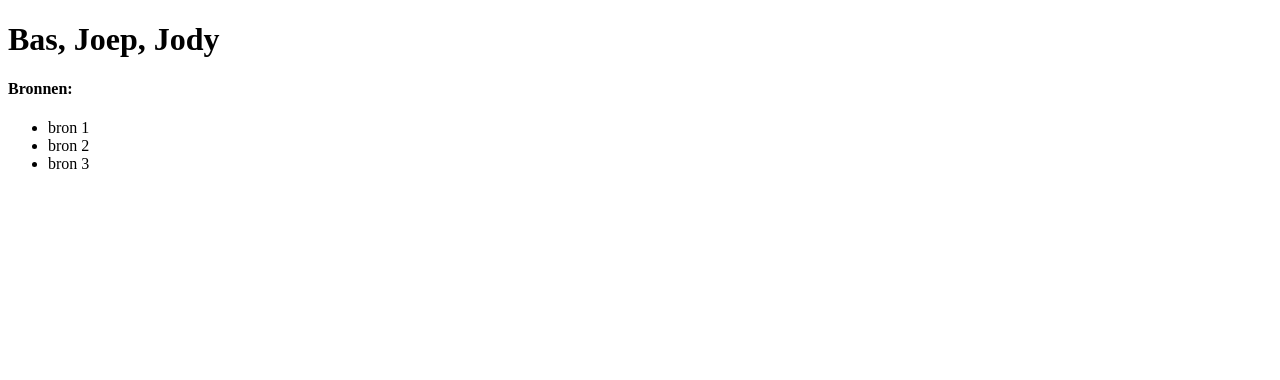
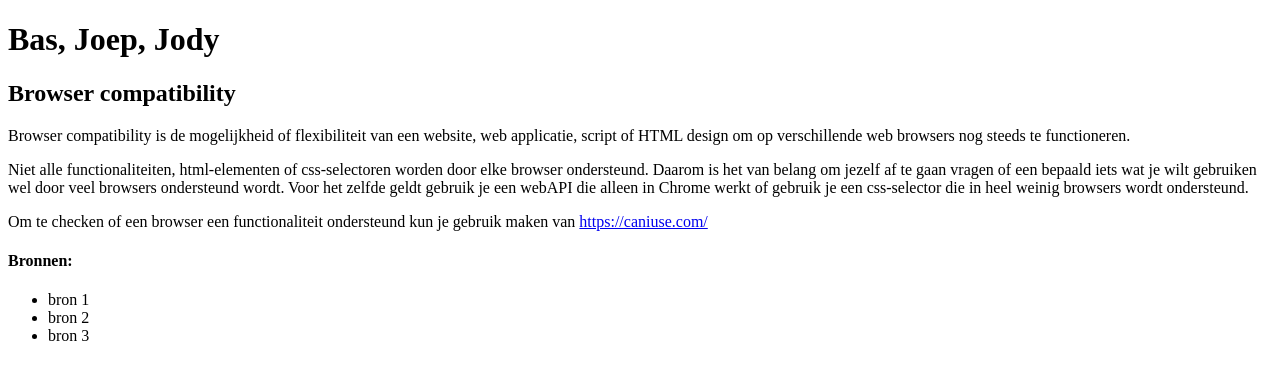
Before and after one commit to jody29/progressive_enhancement, a plain HTML site: page index.html in a window 1280 px wide. Drawn offline with Linux system fonts and the light colour scheme.

Commit message:
added browser compatibility section

```diff
--- a/index.html
+++ b/index.html
@@ -11,6 +11,22 @@
 <body>
     <main>
         <h1>Bas, Joep, Jody</h1>
+
+        <section>
+            <h2>Browser compatibility</h2>
+            <p>
+                Browser compatibility is de mogelijkheid of flexibiliteit van een website, web applicatie, script of HTML design om op
+                verschillende web browsers nog steeds te functioneren.
+            </p>
+            <p>Niet alle functionaliteiten, html-elementen of css-selectoren worden door elke browser ondersteund. Daarom is het van
+                belang om jezelf af te gaan vragen of een bepaald iets wat je wilt gebruiken wel door veel browsers ondersteund wordt.
+                Voor het zelfde geldt gebruik je een webAPI die alleen in Chrome werkt of gebruik je een css-selector die in heel weinig
+                browsers wordt ondersteund.
+            </p>
+            <p>
+                Om te checken of een browser een functionaliteit ondersteund kun je gebruik maken van <a href="https://caniuse.com/">https://caniuse.com/</a>
+            </p>
+        </section>
     </main>
     <footer>
         <h4>Bronnen:</h4>
@@ -23,3 +39,5 @@
 
 </body>
 </html>
+
+<!-- https://www.techopedia.com/definition/23240/browser-compatibility -->
```
